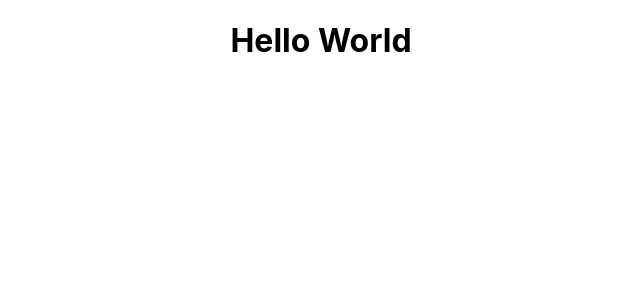
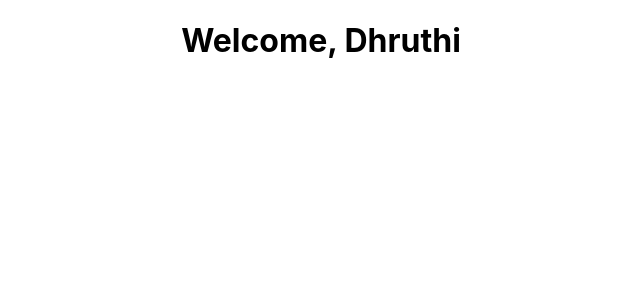
Before and after one commit to dhruthinooka/react-basics, a React (Create React App) app: page / in a window 1280 px wide. Shown: the top 300 px of the page, without its empty margins (319-959 px from the left). Built offline with nearby package versions, Linux system fonts and the light colour scheme.

Commit message:
Functional Component using Javascript function

```diff
--- a/src/App.js
+++ b/src/App.js
@@ -1,10 +1,10 @@
-import logo from './logo.svg';
 import './App.css';
+import Welcome from './components/Welcome';
 
 function App() {
   return (
     <div className="App">
-      <h1>Hello World</h1>
+      <Welcome/>
     </div>
   );
 }
--- /dev/null
+++ b/src/components/Welcome.js
@@ -0,0 +1,5 @@
+function Welcome(){
+    return <h1>Welcome, Dhruthi</h1>
+}
+
+export default Welcome
```
